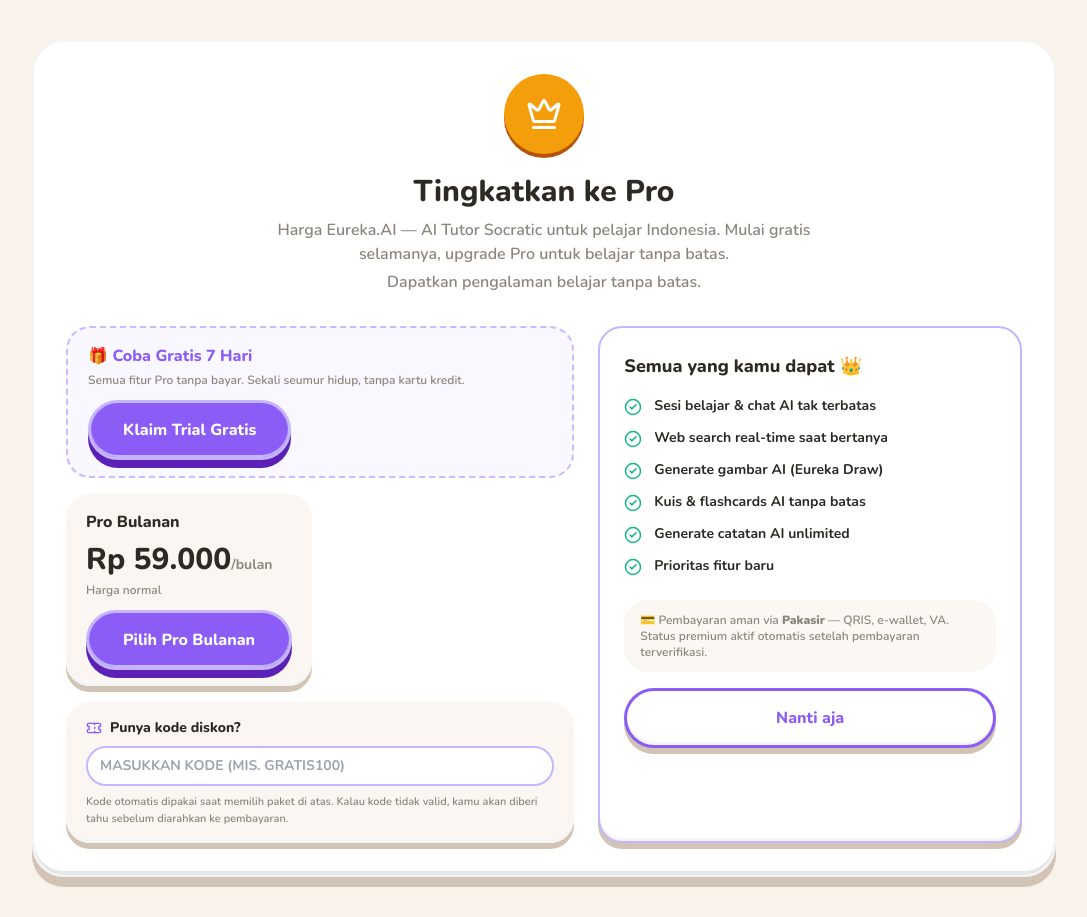
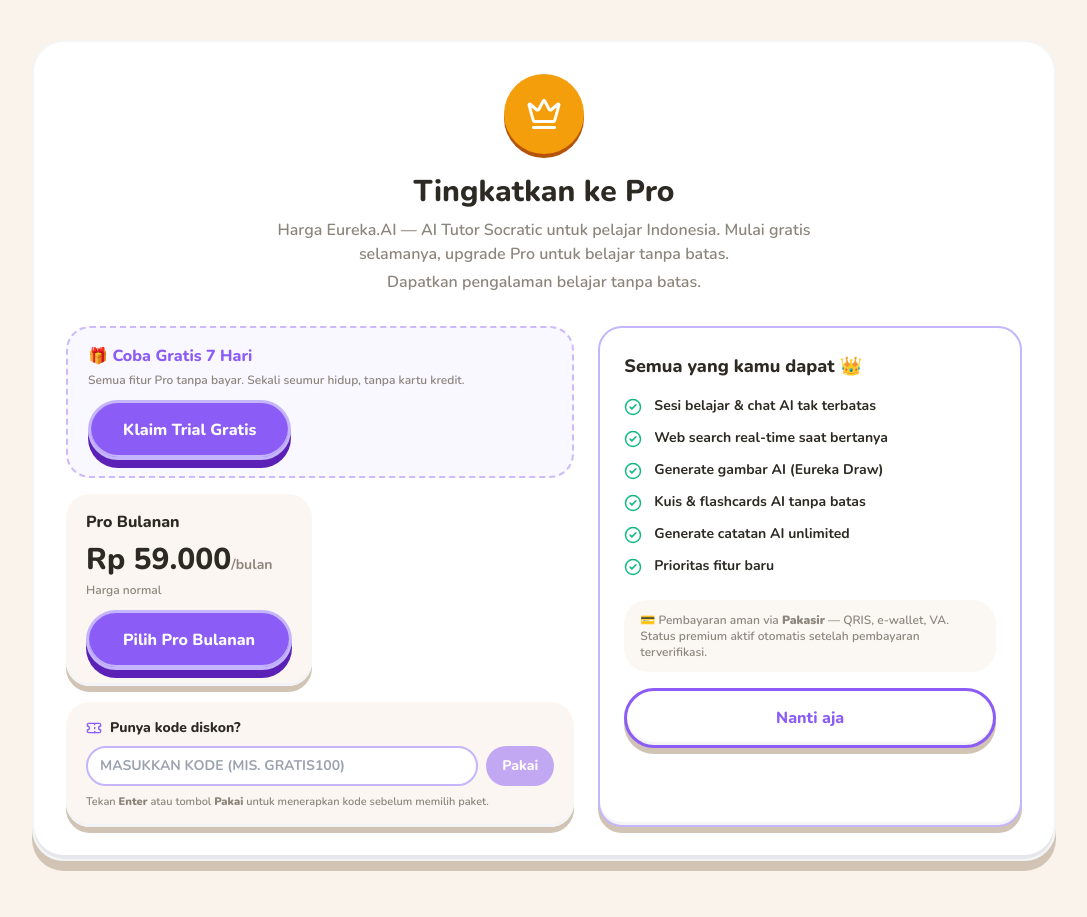
Before and after one commit to riftyxso-afk/eureka-ai, a Next.js app: page /pricing in a window 1280 px wide. Shown: the whole page, without its empty margins (96-1183 px from the left). Built offline with nearby package versions, Linux system fonts and the light colour scheme; no server answers.

Commit message:
feat(pricing): validasi kode via Enter + animasi harga dicoret Rp 59.000 → Rp 0 + kuota GRATIS100 10 orang tercepat

```diff
--- /dev/null
+++ b/app/api/payments/validate-code/route.ts
@@ -0,0 +1,68 @@
+import { NextRequest, NextResponse } from "next/server";
+
+import { applyDiscount, normalizeCode } from "@/lib/discount";
+import { db } from "@/lib/supabase/admin";
+
+export const runtime = "nodejs";
+export const dynamic = "force-dynamic";
+
+/**
+ * POST /api/payments/validate-code
+ * Body: { code: string, tier: "promo" | "normal" }
+ * Validasi kode diskon TANPA mengonsumsi — dipakai UI pricing saat user
+ * menekan Enter: menampilkan harga final (mis. Rp 0 untuk kode free 100%)
+ * sebelum checkout. Mengembalikan sisa kuota bila kode punya max_uses.
+ */
+export async function POST(req: NextRequest) {
+  try {
+    const body = (await req.json().catch(() => null)) as {
+      code?: unknown;
+      tier?: unknown;
+    } | null;
+    const code = String(body?.code ?? "").trim();
+    const tier = String(body?.tier ?? "").trim();
+    if (!code) {
+      return NextResponse.json({ ok: false, error: "Masukkan kode diskon." }, { status: 400 });
+    }
+    if (tier !== "promo" && tier !== "normal") {
+      return NextResponse.json(
+        { ok: false, error: "Pilih tier yang valid." },
+        { status: 400 }
+      );
+    }
+
+    const baseAmount = tier === "promo" ? 5000 : 59000;
+    const disc = await applyDiscount(code, baseAmount);
+    if (!disc.ok) {
+      return NextResponse.json({ ok: false, error: disc.error }, { status: 200 });
+    }
+
+    // Info kuota (sisa pemakaian) untuk kode "10 orang tercepat".
+    let remainingUses: number | null = null;
+    try {
+      const { data } = await db()
+        .from("discount_codes")
+        .select("max_uses, used_count")
+        .eq("code", normalizeCode(code))
+        .maybeSingle();
+      if (data && typeof data.max_uses === "number") {
+        remainingUses = Math.max(0, data.max_uses - (data.used_count ?? 0));
+      }
+    } catch {
+      // Info kuota opsional — gagal bukan masalah.
+    }
+
+    return NextResponse.json({
+      ok: true,
+      code: disc.code,
+      label: disc.label,
+      finalAmount: disc.finalAmount,
+      free: disc.free === true,
+      remainingUses,
+    });
+  } catch (e) {
+    const msg = e instanceof Error ? e.message : "Gagal memvalidasi kode.";
+    console.error("[api/payments/validate-code] POST", e);
+    return NextResponse.json({ ok: false, error: msg }, { status: 500 });
+  }
+}
--- a/app/pricing/page.tsx
+++ b/app/pricing/page.tsx
@@ -46,6 +46,63 @@
   const [cancelling, setCancelling] = useState(false);
   const [confirmCancel, setConfirmCancel] = useState(false);
 
+  // ── Validasi kode diskon (Enter) → harga dicoret + harga final ──
+  const [validating, setValidating] = useState(false);
+  const [appliedCode, setAppliedCode] = useState<{
+    code: string;
+    label: string;
+    finalAmount: number;
+    free: boolean;
+    remainingUses: number | null;
+  } | null>(null);
+  const [priceCrossed, setPriceCrossed] = useState(false);
+
+  const applyCode = async () => {
+    const code = discountCode.trim();
+    if (!code || validating) return;
+    setError(null);
+    setValidating(true);
+    setAppliedCode(null);
+    setPriceCrossed(false);
+    try {
+      const res = await apiFetch("/api/payments/validate-code", {
+        method: "POST",
+        headers: { "Content-Type": "application/json" },
+        body: JSON.stringify({ code, tier: "normal" }),
+      });
+      const body = (await res.json().catch(() => null)) as {
+        ok?: boolean;
+        error?: string;
+        code?: string;
+        label?: string;
+        finalAmount?: number;
+        free?: boolean;
+        remainingUses?: number | null;
+      } | null;
+      if (!res.ok || !body?.ok) {
+        setError(body?.error ?? "Kode tidak valid.");
+        return;
+      }
+      setAppliedCode({
+        code: body.code as string,
+        label: body.label as string,
+        finalAmount: body.finalAmount ?? 0,
+        free: body.free === true,
+        remainingUses: body.remainingUses ?? null,
+      });
+      // Animasi coret harga setelah kartu harga ter-render.
+      requestAnimationFrame(() =>
+        setTimeout(() => setPriceCrossed(true), 150)
+      );
+    } catch (e) {
+      setError(
+        e instanceof Error ? e.message : "Gagal memvalidasi kode. Coba lagi ya 🙏"
+      );
+    } finally {
+      setValidating(false);
+    }
+  };
+
   const choosePlan = async (plan: "promo" | "normal") => {
     setError(null);
     setBusy(plan);
@@ -70,7 +127,7 @@
         body: JSON.stringify({
           userId,
           tier: plan,
-          discountCode: discountCode.trim() || undefined,
+          discountCode: appliedCode?.code ?? (discountCode.trim() || undefined),
         }),
       });
       const body = (await res.json().catch(() => null)) as {
@@ -372,20 +429,46 @@
                   >
                     <div className="flex items-center justify-between">
                       <p className="text-base font-extrabold">{t.name}</p>
-                      {t.highlight && (
-                        <span className="rounded-full bg-red-500 px-2 py-0.5 text-[11px] font-extrabold text-white">
-                          Hemat 91% 🔥
+                      {appliedCode?.free && (
+                        <span className="rounded-full bg-green-500 px-2 py-0.5 text-[11px] font-extrabold text-white">
+                          Gratis 100% 🎉
                         </span>
                       )}
                     </div>
-                    <p className="mt-2 text-3xl font-extrabold">
+                    <div className="mt-2">
+                      {appliedCode?.free ? (
+                        <>
+                          {/* Harga normal dicoret (animasi) → Rp 0 */}
+                          <p
+                            className={`text-3xl font-extrabold text-gray-400 transition-all duration-700 ${
+                              priceCrossed
+                                ? "line-through decoration-red-500 decoration-[3px]"
+                                : ""
+                            }`}
+                          >
                             Rp {t.price.toLocaleString("id-ID")}
                             <span className="text-sm font-bold text-clay-muted">
                               /bulan
                             </span>
                           </p>
+                          <p className="text-4xl font-extrabold text-green-600">
+                            Rp 0
+                            <span className="text-sm font-bold text-green-400">
+                              /bulan
+                            </span>
+                          </p>
+                        </>
+                      ) : (
+                        <p className="text-3xl font-extrabold">
+                          Rp {t.price.toLocaleString("id-ID")}
+                          <span className="text-sm font-bold text-clay-muted">
+                            /bulan
+                          </span>
+                        </p>
+                      )}
+                    </div>
                     <p className="mt-1 text-xs font-semibold text-clay-muted">
-                      {t.note}
+                      {appliedCode?.free ? appliedCode.label : t.note}
                     </p>
                     <ButtonClay
                       fullWidth
@@ -398,6 +481,8 @@
                           <Loader2 size={16} className="animate-spin" />
                           Ke Pakasir…
                         </span>
+                      ) : appliedCode?.free ? (
+                        "Klaim Gratis 🎉"
                       ) : (
                         `Pilih ${t.name}`
                       )}
@@ -412,17 +497,44 @@
                   <Ticket size={16} className="text-clay-primary" />
                   Punya kode diskon?
                 </label>
+                <div className="mt-2 flex gap-2">
                   <input
                     value={discountCode}
-                  onChange={(e) => setDiscountCode(e.target.value.toUpperCase())}
+                    onChange={(e) => {
+                      setDiscountCode(e.target.value.toUpperCase());
+                      setAppliedCode(null);
+                      setPriceCrossed(false);
+                    }}
+                    onKeyDown={(e) => {
+                      if (e.key === "Enter") {
+                        e.preventDefault();
+                        void applyCode();
+                      }
+                    }}
                     placeholder="MASUKKAN KODE (mis. GRATIS100)"
-                  className="mt-2 w-full rounded-clay-md border-2 border-clay-borderLight bg-white px-3 py-2 text-sm font-bold uppercase text-clay-dark outline-none focus:border-clay-primary"
+                    className="w-full rounded-clay-md border-2 border-clay-borderLight bg-white px-3 py-2 text-sm font-bold uppercase text-clay-dark outline-none focus:border-clay-primary"
                   />
+                  <button
+                    onClick={() => void applyCode()}
+                    disabled={validating || !discountCode.trim()}
+                    className="shrink-0 rounded-clay-md bg-clay-primary px-4 py-2 text-sm font-extrabold text-white transition-colors hover:bg-clay-primaryDark disabled:opacity-50"
+                  >
+                    {validating ? (
+                      <Loader2 size={16} className="animate-spin" />
+                    ) : (
+                      "Pakai"
+                    )}
+                  </button>
+                </div>
                 <p className="mt-2 text-[11px] font-semibold text-clay-muted">
-                  Kode otomatis dipakai saat memilih paket di atas. Kalau kode
-                  tidak valid, kamu akan diberi tahu sebelum diarahkan ke
-                  pembayaran.
+                  Tekan <b>Enter</b> atau tombol <b>Pakai</b> untuk menerapkan
+                  kode sebelum memilih paket.
                 </p>
+                {appliedCode?.free && appliedCode.remainingUses !== null && (
+                  <p className="mt-1.5 text-[11px] font-extrabold text-green-600">
+                    ⚡ Sisa kuota {appliedCode.remainingUses} dari 10 orang.
+                  </p>
+                )}
               </div>
             </div>
 
```
Also changed, not shown: 1 other file (tests, documents, lock files or other folders). Lines whose indentation alone changed are shown as unchanged.
